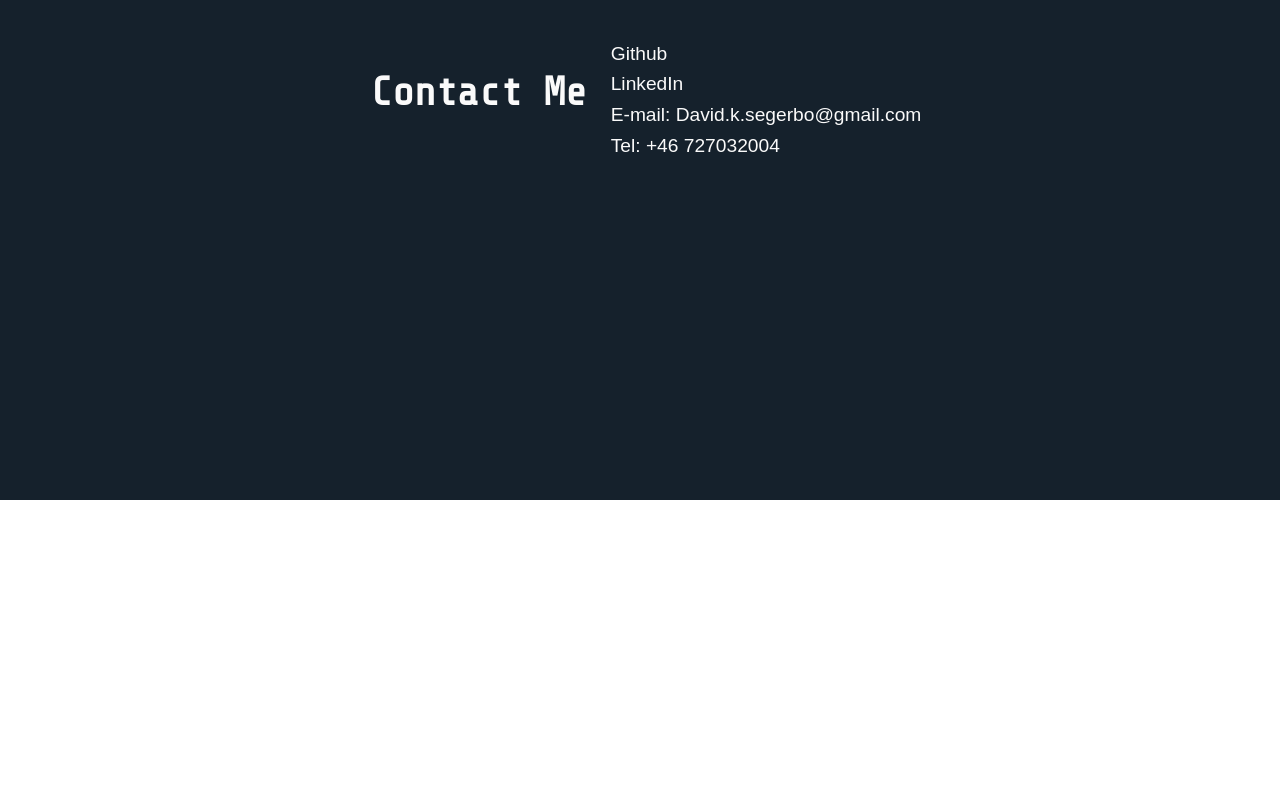
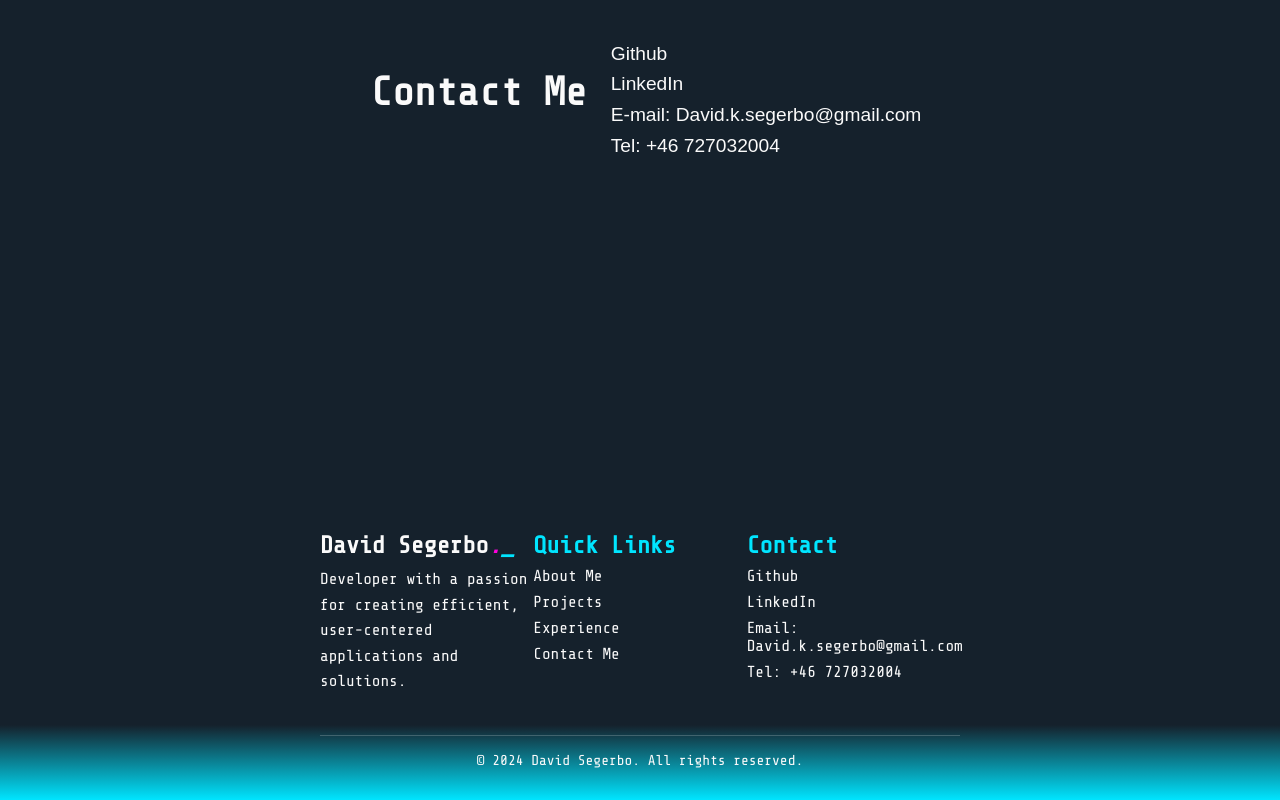
Before and after one commit to chas-academy/u02-cv-portfolio-TryFailCryTryAgain, a plain HTML site: page index.html in a window 1280 px wide. Shown: the part 3559-4359 px from the top of the page. Before the commit the page ends 4059 px from the top, so only its background shows below. Drawn offline with nearby package versions, Linux system fonts and the light colour scheme.

Commit message:
Updated files
Updated files

```diff
--- a/index.html
+++ b/index.html
@@ -75,5 +75,37 @@
       </ul>
     </section>
   </main>
+<!-- Footer -->
+<footer class="footer">
+    <div class="footer-content">
+      <div class="footer-section about">
+        <h2 class="start">David Segerbo<em class="middle">.</em><em class="end">_</em></h2>
+        <p>Developer with a passion for creating efficient, user-centered applications and solutions.</p>
+      </div>
+
+      <div class="footer-section links">
+        <h2>Quick Links</h2>
+        <ul>
+          <li><a href="#about">About Me</a></li>
+          <li><a href="#projects">Projects</a></li>
+          <li><a href="#experience">Experience</a></li>
+          <li><a href="#contact">Contact Me</a></li>
+        </ul>
+      </div>
+
+      <div class="footer-section contact">
+        <h2>Contact</h2>
+        <ul>
+          <li><a href="https://github.com/TryFailCryTryAgain">Github</a></li>
+          <li><a href="https://www.linkedin.com/in/david-segerbo-296b47265/">LinkedIn</a></li>
+          <li>Email: <a href="mailto:David.k.segerbo@gmail.com">David.k.segerbo@gmail.com</a></li>
+          <li>Tel: +46 727032004</li>
+        </ul>
+      </div>
+    </div>
+    <div class="footer-bottom">
+      <p>&copy; 2024 David Segerbo. All rights reserved.</p>
+    </div>
+</footer>
 </body>
 </html>
--- a/style.scss
+++ b/style.scss
@@ -219,3 +219,96 @@ body {
       }
     }
   }
+// Footer Styling
+.footer {
+    background: $Blue;
+    background: linear-gradient(0deg, rgba(0,229,255,1) 0%, rgba(21,33,44,1) 25%);
+    color: $White;
+    padding: 2rem 20rem;
+    font-family: "Share Tech Mono", sans-serif;
+
+    .footer-content {
+      display: flex;
+      justify-content: space-between;
+      align-items: flex-start;
+      flex-wrap: wrap;
+
+      .footer-section {
+        flex: 1;
+        min-width: 200px;
+        margin-bottom: 1rem;
+
+        .start {
+            color: $White;
+        }
+
+        .middle {
+            color: $Pink;
+        }
+
+        .end {
+            color: $Cyan;
+        }
+
+        h2 {
+          font-size: 1.5rem;
+          color: $Cyan;
+          margin-bottom: 0.5rem;
+        }
+
+        p {
+          max-width: 300px;
+          line-height: 1.6;
+        }
+
+        ul {
+          list-style: none;
+          padding: 0;
+
+          li {
+            margin-bottom: 0.5rem;
+
+            a {
+              color: $White;
+              text-decoration: none;
+
+              &:hover {
+                color: $Cyan;
+                transition: 0.3s;
+              }
+            }
+          }
+        }
+      }
+    }
+
+    .footer-bottom {
+        text-align: center;
+        margin-top: 1.5rem;
+        border-top: 1px solid rgba(255, 255, 255, 0.2);
+        padding-top: 1rem;
+
+      p {
+        font-size: 0.9rem;
+      }
+    }
+  }
+
+  // Responsive adjustments
+  @media (max-width: 768px) {
+    .footer-content {
+      flex-direction: column;
+      align-items: center;
+      text-align: center;
+
+      .footer-section {
+        margin-bottom: 1rem;
+      }
+    }
+
+    .footer-bottom {
+      p {
+        font-size: 0.8rem;
+      }
+    }
+  }
```
Also changed, not shown: style.css, 1 other file.
